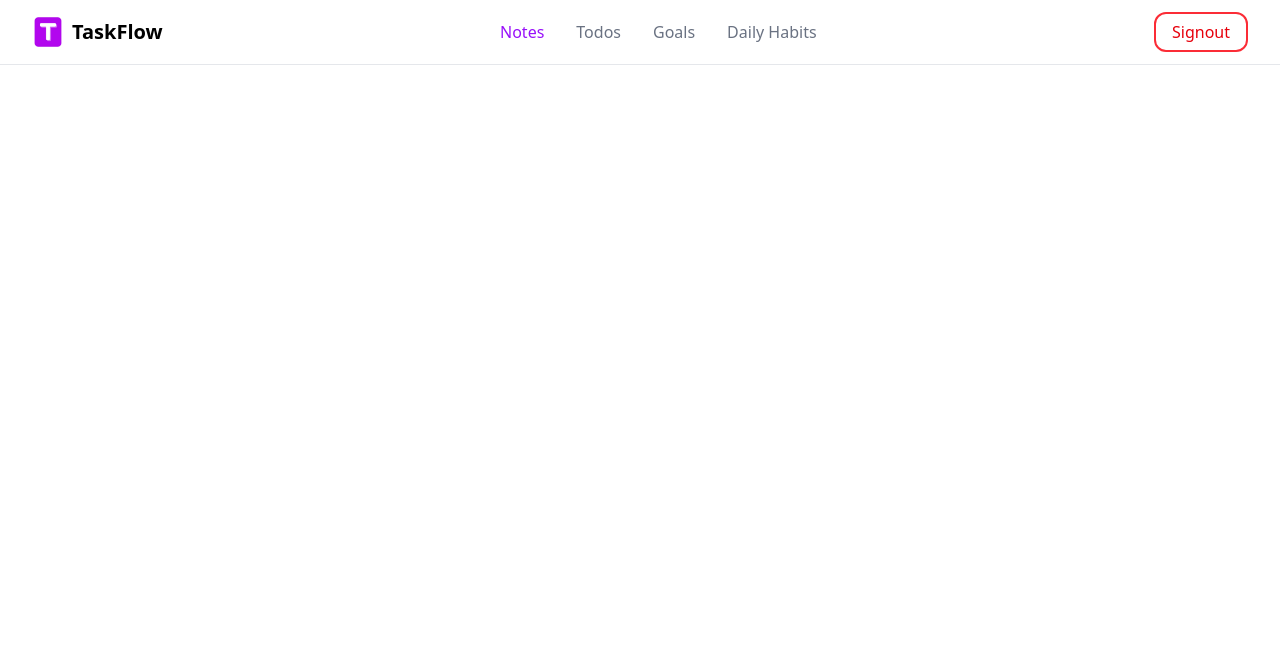
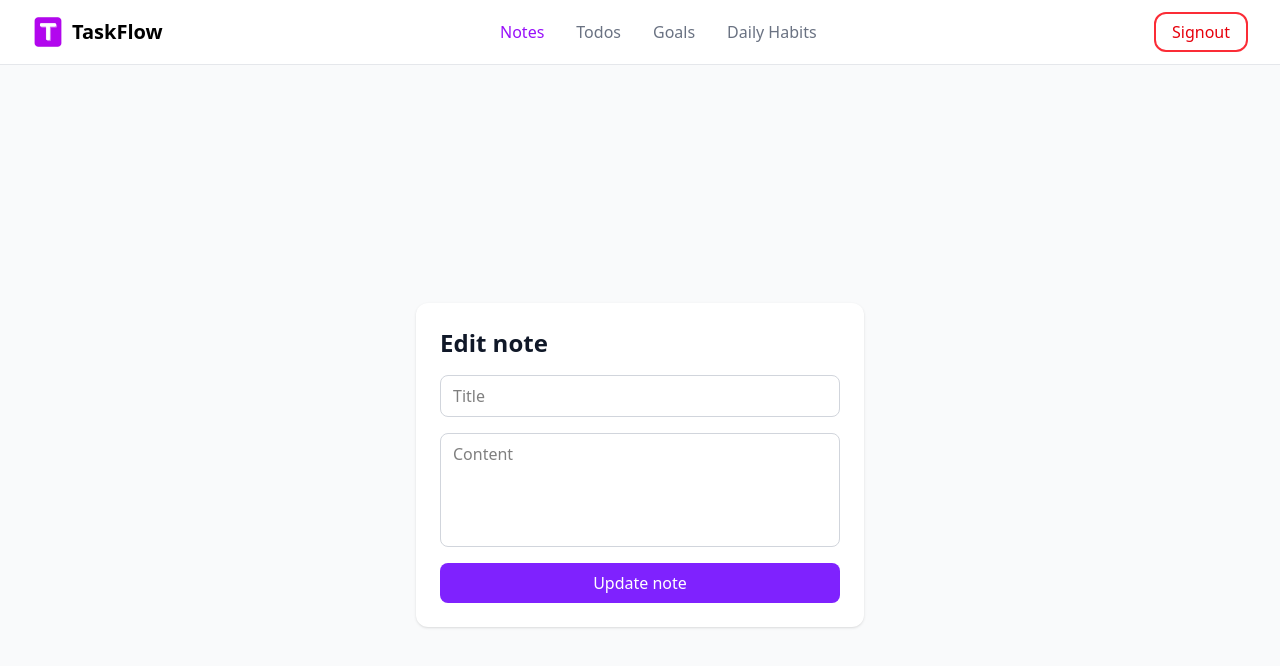
Before and after one commit to user2982024/Tracker_App, a React (Vite) app in the folder Frontend/: page /notes/edit/1 in a window 1280 px wide. Shown: the top 666 px of the page. Built offline with nearby package versions, Linux system fonts and the light colour scheme; no server answers; sample sign-in values are in the browser's storage.

Commit message:
The note editing feature perfectly implemented!

```diff
--- a/Frontend/src/App.jsx
+++ b/Frontend/src/App.jsx
@@ -5,7 +5,7 @@ import Signup from "./components/SignUp";
 import Signin from "./components/SignIn";
 import Notes from "./components/Notes";
 import Todos from "./components/Todos";
-import AddNote from "./components/AddNote";
+import NoteForm from "./components/NoteForm";
 import ProtectedRoute from "./components/ProtectedRoutes";
 
 const App = () => {
@@ -20,7 +20,8 @@ const App = () => {
 
         <Route element={<ProtectedRoute />}>
           <Route path="/notes" element={<Notes />} />
-          <Route path="/notes/add" element={<AddNote />}/>
+          <Route path="/notes/add" element={<NoteForm mode="create"/>}/>
+          <Route path="/notes/edit/:id" element={<NoteForm mode="edit"/>}/>
           <Route path="/todos" element={<Todos />} />
         </Route>
       </Routes>
--- a/Frontend/src/components/AddNote.jsx
+++ b/Frontend/src/components/NoteForm.jsx
@@ -1,16 +1,45 @@
-import React, {  useState } from "react";
-import { useNavigate } from "react-router-dom";
+import React, { useEffect, useState } from "react";
+import { useNavigate, useParams } from "react-router-dom";
 import toast from "react-hot-toast";
 
-const AddNote = () => {
-
+const AddNote = ({ mode = "create" }) => {
   const [title, setTitle] = useState("");
   const [content, setContent] = useState("");
   const [loading, setLoading] = useState(false);
 
   const navigate = useNavigate();
+  const { id } = useParams();
 
   // Fetch existing note data if in edit mode
+  useEffect(() => {
+    if (mode === "edit" && id) {
+      const fetchNote = async () => {
+        try {
+          setLoading(true);
+
+          const token = localStorage.getItem("token");
+
+          const res = await fetch(`http://localhost:5000/api/notes/${id}`, {
+            headers: {
+              Authorization: `Bearer ${token}`,
+            },
+          });
+
+          const data = await res.json();
+          if (!res.ok) throw new Error(data.message || "Failed to fetch notes");
+
+          setTitle(data.note.title);
+          setContent(data.note.content);
+        } catch (error) {
+          toast.error(error.message);
+        } finally {
+          setLoading(false);
+        }
+      };
+
+      fetchNote();
+    }
+  }, [mode, id]);
 
   const handleSubmit = async (e) => {
     e.preventDefault();
@@ -25,17 +54,22 @@ const AddNote = () => {
 
       const token = localStorage.getItem("token");
 
-      const res = await fetch(
-        "http://localhost:5000/api/notes/create",
-        {
-          method: "POST",
-          headers: {
-            "Content-Type": "application/json",
-            Authorization: `Bearer ${token}`,
-          },
-          body: JSON.stringify({ title, content }),
-        }
-      );
+      let url = "http://localhost:5000/api/notes/create";
+      let method = "POST";
+
+      if (mode === "edit") {
+        url = `http://localhost:5000/api/notes/edit/${id}`;
+        method = "PUT";
+      }
+
+      const res = await fetch(url, {
+        method,
+        headers: {
+          "Content-Type": "application/json",
+          Authorization: `Bearer ${token}`,
+        },
+        body: JSON.stringify({ title, content }),
+      });
 
       const data = await res.json();
 
@@ -43,13 +77,11 @@ const AddNote = () => {
         throw new Error(data.message || "Failed to create note");
       }
 
-      toast.success("Note created successfully");
-      navigate('/notes');
-    }
-    catch (error) {
+      toast.success(mode === "create" ? "Note created successfully" : "Note updated successfully");
+      navigate("/notes");
+    } catch (error) {
       toast.error(error.message);
-    }
-    finally {
+    } finally {
       setLoading(false);
     }
   };
@@ -58,7 +90,7 @@ const AddNote = () => {
     <section className="min-h-screen bg-gray-50 px-6 py-8 flex items-center justify-center">
       <div className="w-full max-w-md bg-white rounded-xl shadow p-6">
         <h1 className="text-2xl font-semibold text-gray-900 mb-4">
-          Add New Note
+          {mode === "create" ? "Add new note" : "Edit note"}
         </h1>
 
         <form onSubmit={handleSubmit} className="flex flex-col gap-4">
@@ -83,7 +115,7 @@ const AddNote = () => {
             disabled={loading}
             className="bg-violet-600 text-white py-2 rounded-lg hover:bg-violet-700 cursor-pointer transition"
           >
-            Save Note
+            {loading ? (mode === "create" ? "Creating..." : "Updating...") : mode === "create" ? "Save note" : "Update note"}
           </button>
         </form>
       </div>
--- a/Frontend/src/components/Notes.jsx
+++ b/Frontend/src/components/Notes.jsx
@@ -107,6 +107,7 @@ const Notes = () => {
               title={note.title}
               content={note.content}
               createdAt={note.createdAt}
+              onEdit={() => navigate(`/notes/edit/${note._id}`)}
             />
           ))}
         </div>
```
